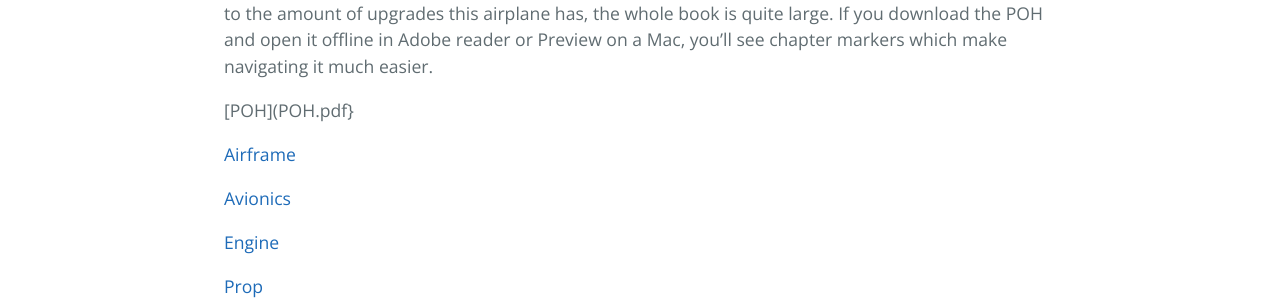
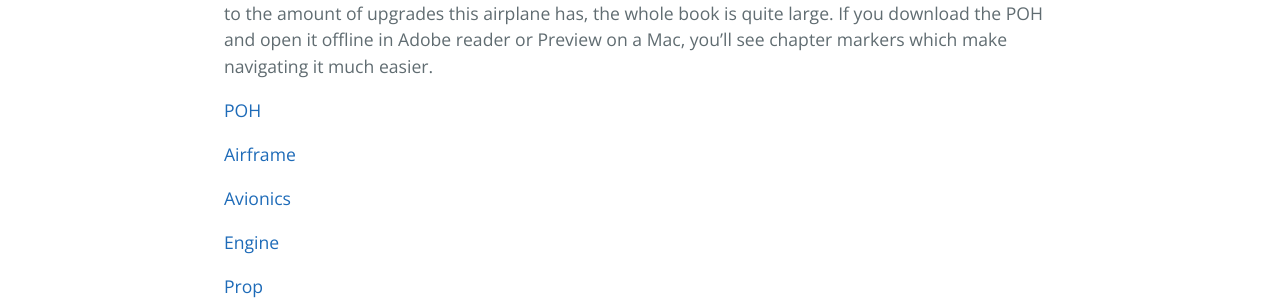
Before and after one commit to RNCTX/N595TC, a Jekyll site: the page built from index.md, in a window 1280 px wide. Shown: the part 658-958 px from the top of the page. Built offline with Jekyll 4.4.1, drawn with Linux system fonts in a browser that asks for light colours; our own code applies the rules of GitHub Pages for plain Markdown files.

Commit message:
Update index.md

```diff
--- a/index.md
+++ b/index.md
@@ -7,7 +7,7 @@ I'm guessing you got here from Trade-A-Plane or Controller. This domain was regi
 
 Click on the below links to view. Suggestion: the POH has chapter markers for each section and due to the amount of upgrades this airplane has, the whole book is quite large.  If you download the POH and open it offline in Adobe reader or Preview on a Mac, you'll see chapter markers which make navigating it much easier.
 
-[POH](POH.pdf}
+[POH](POH.pdf)
 
 [Airframe](Airframe.pdf)
 
```
